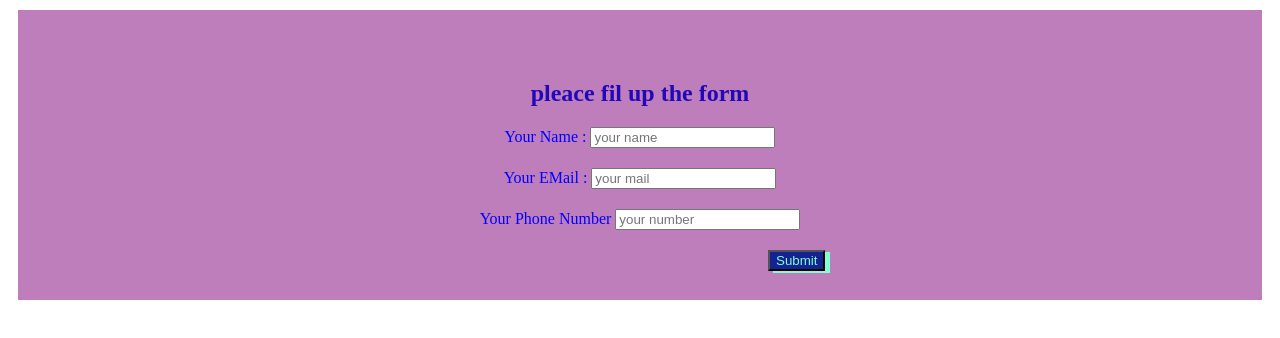
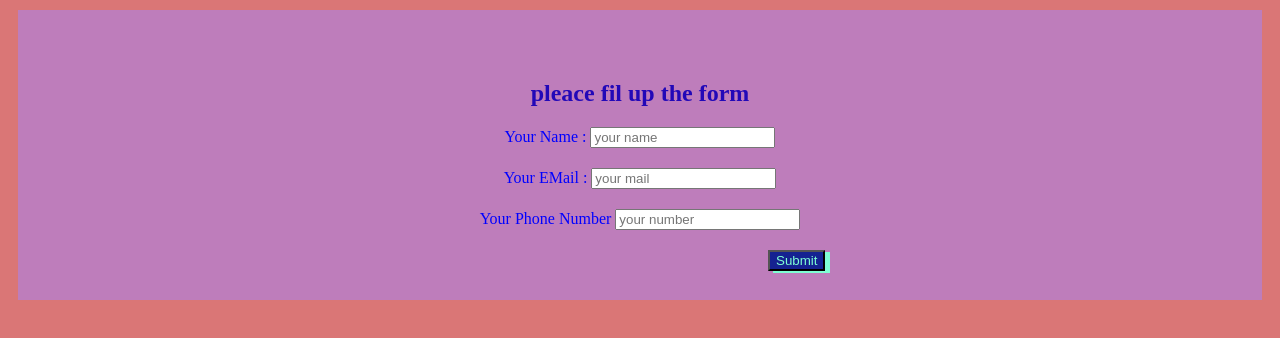
Before and after one commit to mrsmijanur/Practise-3, a plain HTML site: page index.html in a window 1280 px wide. Drawn offline with Linux system fonts and the light colour scheme.

Commit message:
add background color on body

```diff
--- a/style.css
+++ b/style.css
@@ -24,4 +24,10 @@ padding: 50px;
  margin: 0 ;
  margin-left: 10%;
  ;
+
 }
+body{
+    background-color: rgb(218, 118, 118);
+    background-image: url();
+    background-repeat: no-repeat;
+}
```
